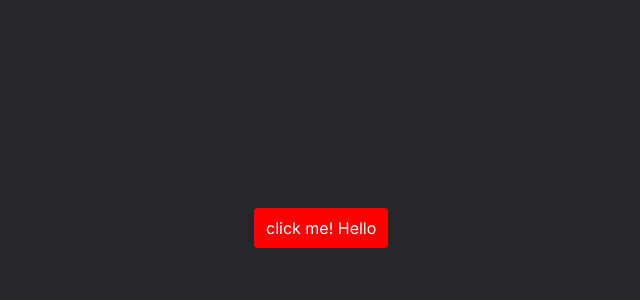
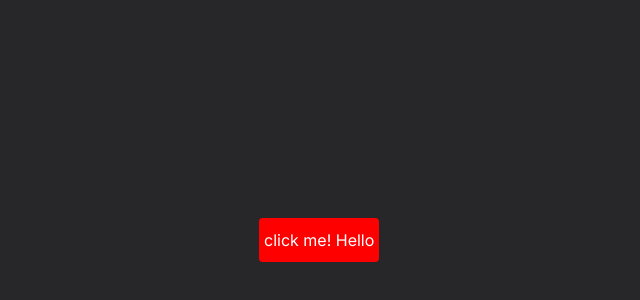
Before and after one commit to EbrahimAfridi/ts-with-react, a Next.js app: page / in a window 1280 px wide. Shown: the part 192-492 px from the top of the page, without its empty margins (386-1026 px from the left). Built offline with nearby package versions, Linux system fonts and the light colour scheme.

Commit message:
learned how to add tuple and array of types

```diff
--- a/src/app/page.tsx
+++ b/src/app/page.tsx
@@ -3,7 +3,13 @@ import Button from "@/components/Button";
 export default function Home() {
   return (
     <main className="bg-zinc-800 h-screen">
-      <Button text="Hello" bgColor="red" textColor="white" paddingArray={[10, 5, 20, 4]}/>
+      <Button
+        text="Hello"
+        bgColor="red"
+        textColor="white"
+        paddingArray={["10px ", "5px ", "10px ", "5px "]}
+        marginTuple={[10, 5]}
+      />
     </main>
   );
 }
--- a/src/components/Button.tsx
+++ b/src/components/Button.tsx
@@ -8,14 +8,20 @@ type ButtonProps = {
   text: string;
   bgColor: Color;
   textColor?: string;
-  paddingArray: number[];
+  paddingArray: string[];
+  marginTuple?: [number, number];
 };
 const Button = (props: ButtonProps) => {
-  const { text, bgColor, textColor } = props;
+  const { text, bgColor, textColor, paddingArray, marginTuple } = props;
   return (
     <div>
       <button
-        style={{ backgroundColor: bgColor, color: textColor }}
+        style={{
+          backgroundColor: bgColor,
+          color: textColor,
+          padding: `${paddingArray[0]} ${paddingArray[1]} ${paddingArray[2]} ${paddingArray[3]}`,
+          margin: `${marginTuple ? marginTuple[0] : 0}px ${marginTuple ? marginTuple[1] : 0}px`,
+        }}
         className="rounded px-3 py-2 absolute top-1/2 left-1/2"
       >
         click me! {text}
```
